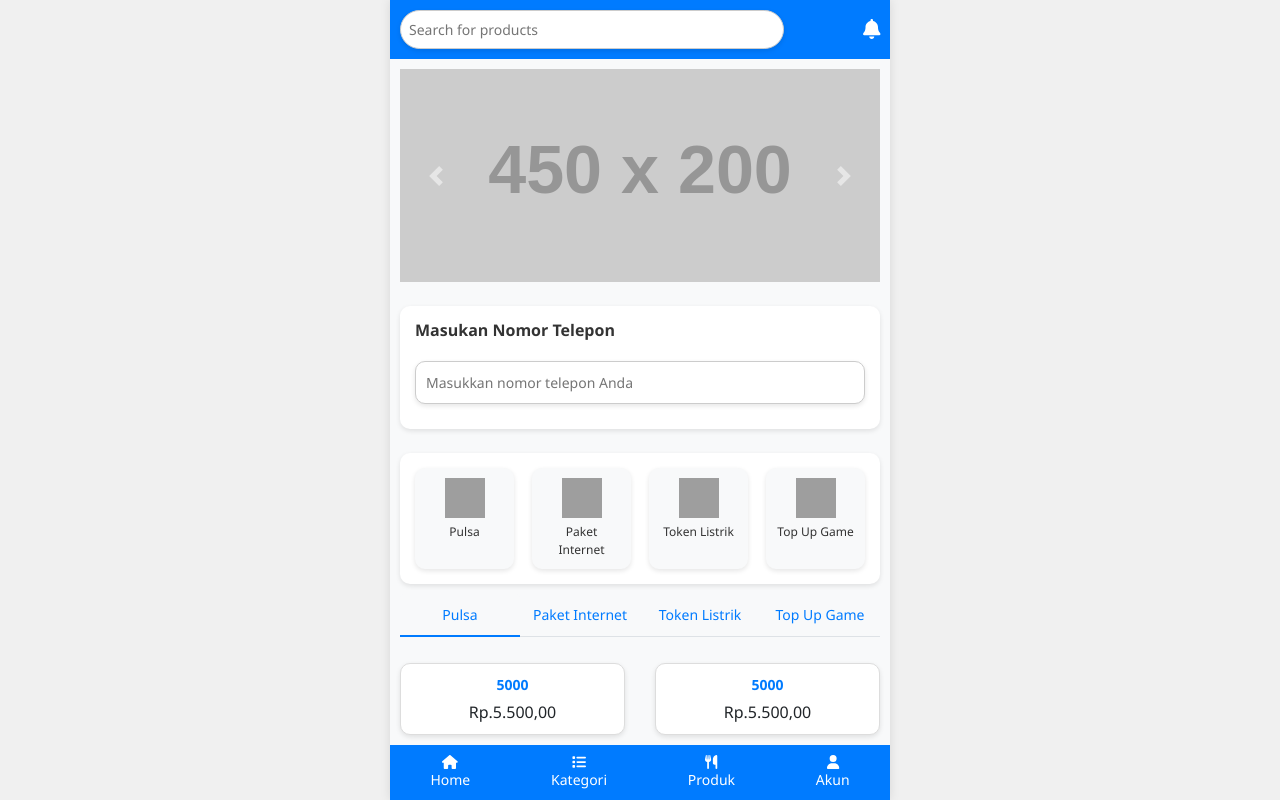
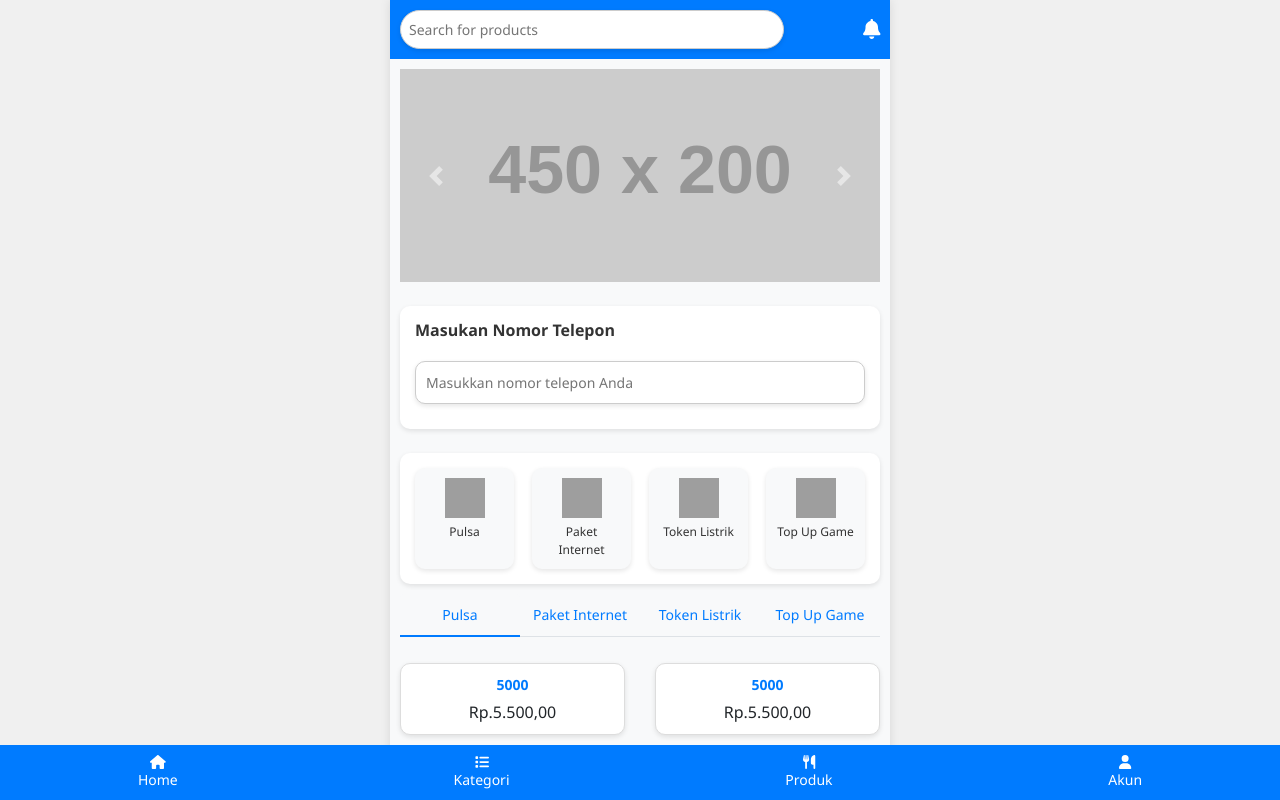
Before and after one commit to cherryctr/mobile-pulsa, a plain HTML site: page index.html in a window 1280 px wide. Drawn offline with nearby package versions, Linux system fonts and the light colour scheme; grey boxes are pictures that could not be loaded; placeholder pictures from the web are drawn by us.

Commit message:
first commit

```diff
--- a/assets/style.css
+++ b/assets/style.css
@@ -141,13 +141,18 @@ body {
 	color: #db4437; /* Google red */
 }
 .bottom-nav {
+	position: fixed;
+	bottom: 0;
+	left: 0;
+	width: 100%;
 	display: flex;
 	justify-content: space-around;
 	align-items: center;
 	background-color: #007bff;
 	padding: 10px 0;
-	flex-shrink: 0;
+	z-index: 999; /* untuk memastikan bahwa bottom menu berada di atas konten lainnya */
 }
+
 .bottom-nav a {
 	text-align: center;
 	font-size: 14px;
```
